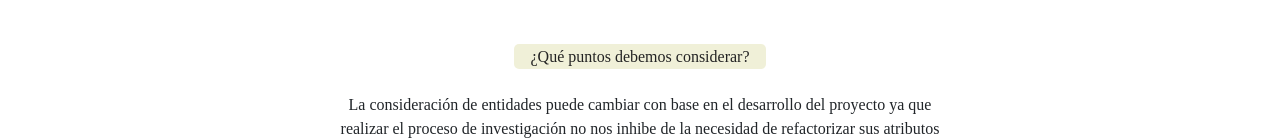
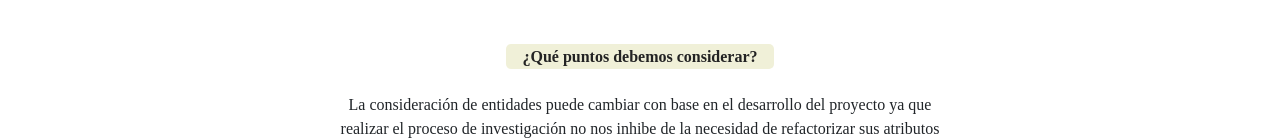
Before and after one commit to Rolo3650/PRV1, a plain HTML site: page Entidades/index.html in a window 1280 px wide. Shown: the part 215-355 px from the top of the page. Drawn offline with Linux system fonts and the light colour scheme; files whose address does not match are found by name; a web font is replaced by a local one.

Commit message:
Actualizar estilo del badge en la sección de entidades para mejorar la legibilidad

```diff
--- a/Entidades/index.html
+++ b/Entidades/index.html
@@ -58,7 +58,7 @@
                 <h1 class="text-center fw-bold">ENTIDADES</h1>
 
                 <div class="text-center mt-5">
-                    <div class="d-inline custom-badge px-3 py-1 color-7">
+                    <div class="d-inline custom-badge px-3 py-1 color-7 fw-bold">
                         ¿Qué puntos debemos considerar?
                     </div>
                     <div class="mt-4 mx-auto" style="max-width: 600px">
```
